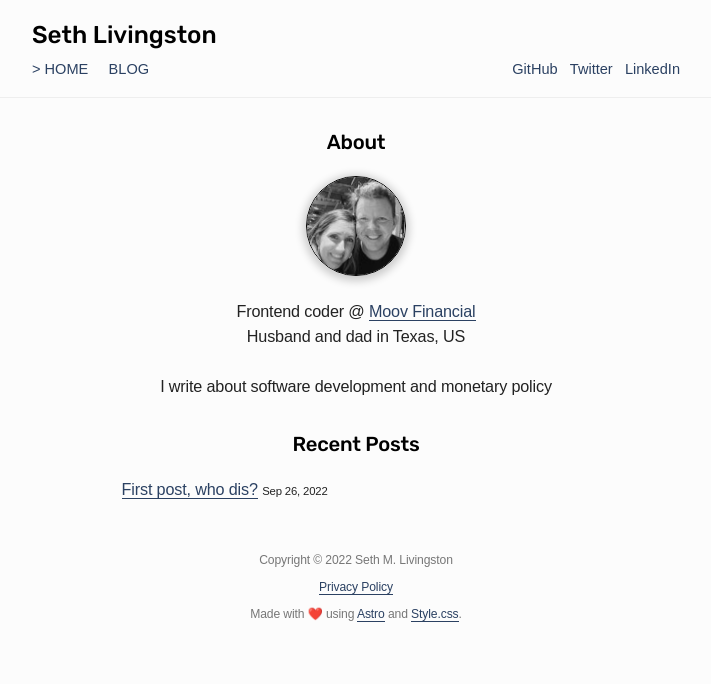
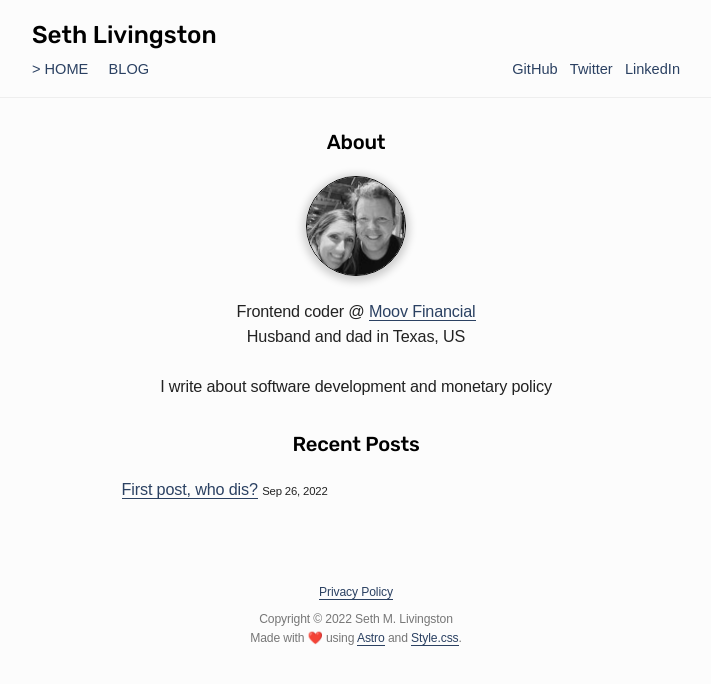
Before and after one commit to sethlivingston/sethlivingston.dev, an Astro site: page / in a window 1280 px wide. Shown: the whole page, without its empty margins (284-995 px from the left). Built offline with nearby package versions, Linux system fonts and the light colour scheme; Astro itself is replaced by a stand-in of ours; a web font is replaced by a local one.

Commit message:
More footer tweaking

```diff
--- a/src/components/Footer.astro
+++ b/src/components/Footer.astro
@@ -4,9 +4,9 @@ const copyrightDate = year > 2022 ? `2022-${year}` : "2022";
 ---
 
 <footer>
-  <p>Copyright &copy; {copyrightDate} Seth M. Livingston</p>
   <p><a href="/privacy">Privacy Policy</a></p>
-  <p>
+  <p
+    >Copyright &copy; {copyrightDate} Seth M. Livingston<br />
     Made with ❤️ using <a href="https://astro.build">Astro</a> and
     <a href="https://ungoldman.com/style.css">Style.css</a>.
   </p>
--- a/src/styles/custom.css
+++ b/src/styles/custom.css
@@ -63,11 +63,6 @@ body {
   min-height: 100%;
 }
 
-footer {
-  grid-row-start: 2;
-  grid-row-end: 3;
-}
-
 footer,
 header,
 main,
@@ -126,7 +121,7 @@ footer {
   color: var(--color-text-quiet);
   font-family: var(--font-meta);
   font-size: 0.75rem;
-  margin-top: 3rem;
+  margin-top: 5rem;
   text-align: center;
 }
 footer p {
```
